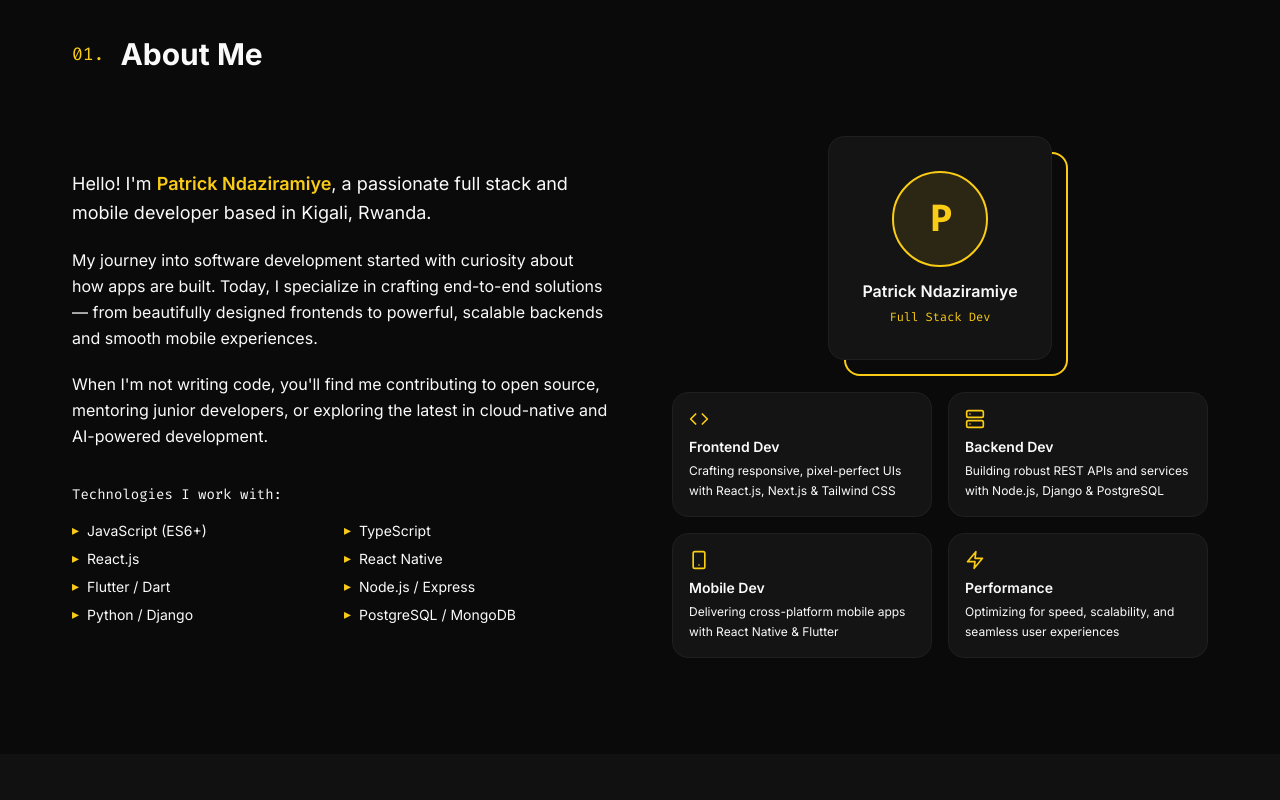
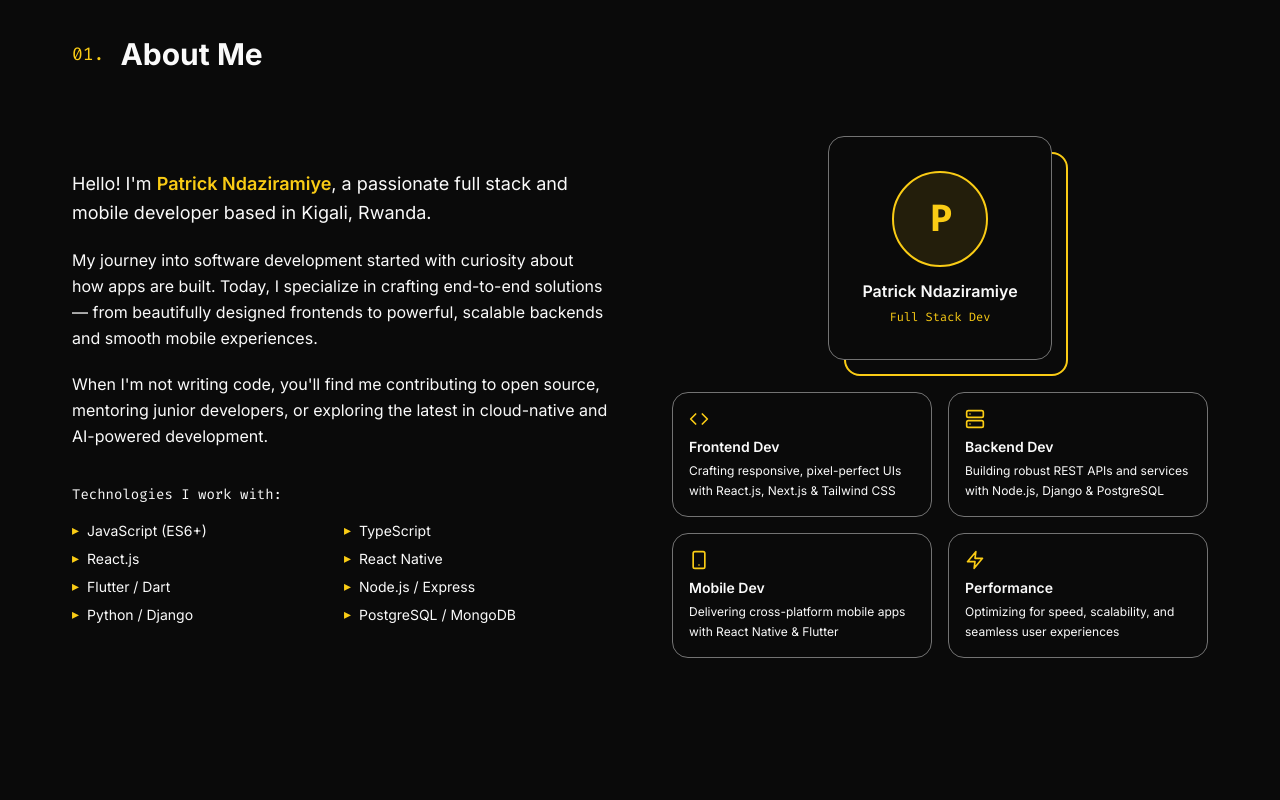
Before and after one commit to Ndaziramiyep/portfolio-app, a React (Vite) app: page / in a window 1280 px wide. Shown: the part 860-1660 px from the top of the page. Built offline with nearby package versions, Linux system fonts and the light colour scheme.

Commit message:
Fix: use only 5 palette colors #0A0A0A #D4AF37 #FACC15 #FAFAFA #737373

```diff
--- a/src/App.jsx
+++ b/src/App.jsx
@@ -10,7 +10,7 @@ import Footer from './components/Footer'
 
 function App() {
   return (
-    <div className="min-h-screen" style={{ backgroundColor: '#0A0A0A', color: '#FAFAFA' }}>
+    <div className="min-h-screen bg-bg text-tx">
       <Navbar />
       <main>
         <Hero />
--- a/src/index.css
+++ b/src/index.css
@@ -17,9 +17,9 @@
 
   ::-webkit-scrollbar { width: 6px; }
   ::-webkit-scrollbar-track { background: #0A0A0A; }
-  ::-webkit-scrollbar-thumb { background: #D4AF3744; border-radius: 4px; }
-  ::-webkit-scrollbar-thumb:hover { background: #D4AF3788; }
-  ::selection { background: #D4AF3722; color: #D4AF37; }
+  ::-webkit-scrollbar-thumb { background: #D4AF3766; border-radius: 4px; }
+  ::-webkit-scrollbar-thumb:hover { background: #D4AF37; }
+  ::selection { background: #D4AF3733; color: #FACC15; }
 }
 
 @layer utilities {
@@ -50,14 +50,14 @@
   .nav-link:hover::after { width: 100%; }
 
   .card {
-    background-color: #141414;
-    border: 1px solid #1F1F1F;
+    background-color: #0A0A0A;
+    border: 1px solid #737373;
     border-radius: 1rem;
     transition: border-color 0.3s ease, box-shadow 0.3s ease;
   }
   .card:hover {
-    border-color: #D4AF3744;
-    box-shadow: 0 4px 24px rgba(212, 175, 55, 0.08);
+    border-color: #D4AF37;
+    box-shadow: 0 4px 24px rgba(212, 175, 55, 0.12);
   }
 
   .skill-bar { position: relative; overflow: hidden; }
@@ -66,7 +66,7 @@
     position: absolute;
     top: 0; left: -100%;
     width: 100%; height: 100%;
-    background: linear-gradient(90deg, transparent, rgba(250, 204, 21, 0.2), transparent);
+    background: linear-gradient(90deg, transparent, rgba(250, 204, 21, 0.25), transparent);
     animation: shimmer 2s infinite;
   }
   @keyframes shimmer { 100% { left: 100%; } }
@@ -75,8 +75,8 @@
   .shape {
     position: absolute;
     border-radius: 50%;
-    filter: blur(80px);
-    opacity: 0.1;
+    filter: blur(90px);
+    opacity: 0.08;
     animation: float-shape 8s ease-in-out infinite;
   }
   @keyframes float-shape {
--- a/tailwind.config.js
+++ b/tailwind.config.js
@@ -4,15 +4,11 @@ export default {
   theme: {
     extend: {
       colors: {
-        bg: {
-          DEFAULT: '#0A0A0A',
-          card: '#141414',
-          subtle: '#111111',
-        },
+        bg: '#0A0A0A',
         primary: '#D4AF37',
         accent: '#FACC15',
+        tx: '#FAFAFA',
         secondary: '#737373',
-        tx: '#FAFAFA',
       },
       fontFamily: {
         mono: ['Fira Code', 'Fira Mono', 'monospace'],
```
